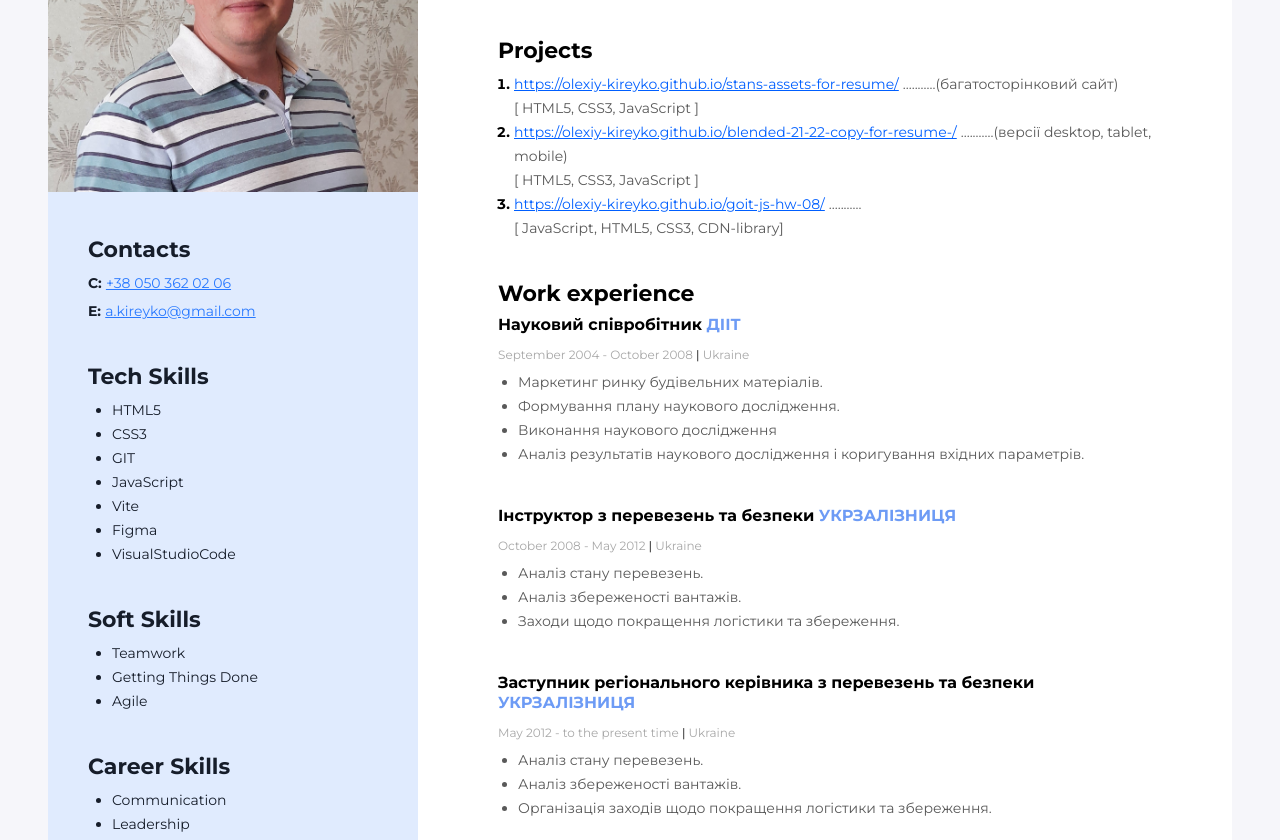
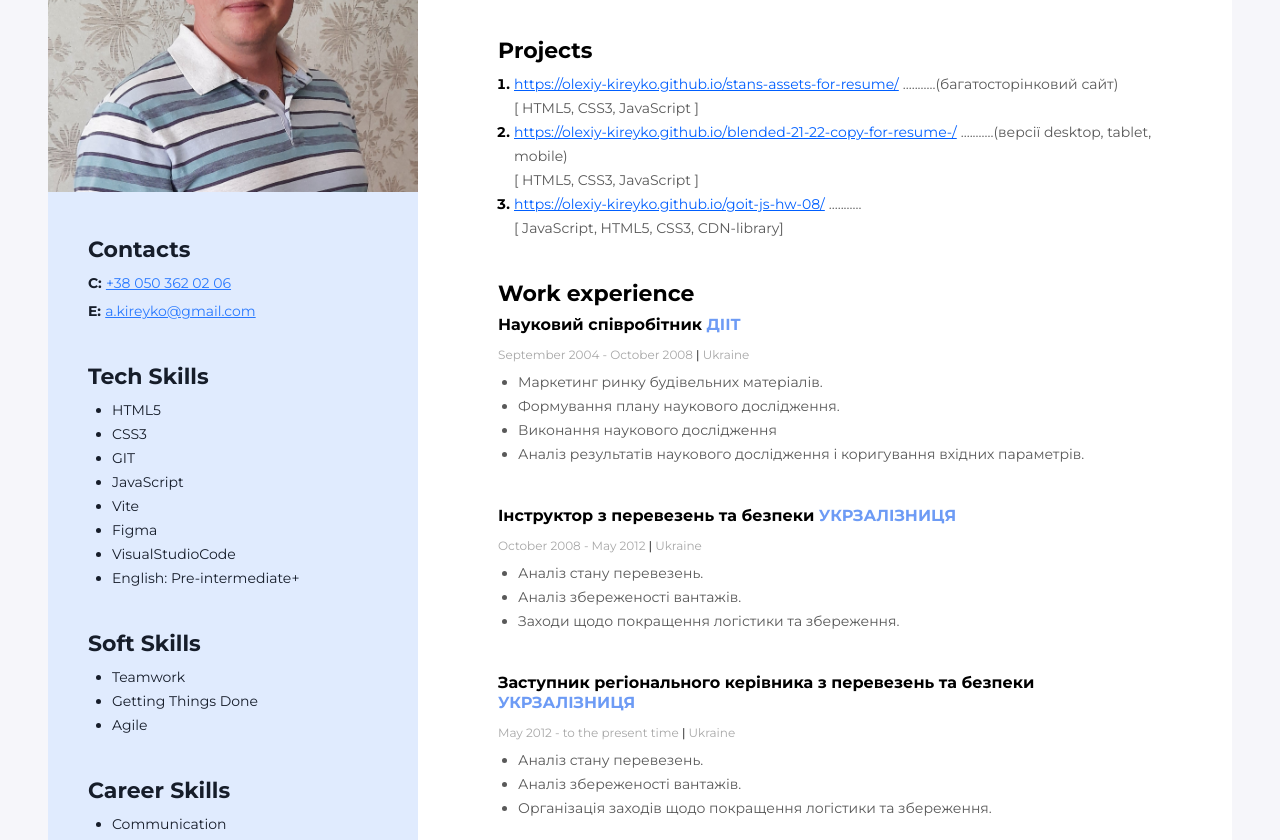
Before and after one commit to olexiy-kireyko/resume, a plain HTML site: page index.html in a window 1280 px wide. Shown: the part 257-1097 px from the top of the page. Drawn offline with Linux system fonts and the light colour scheme; a web font is replaced by a local one.

Commit message:
Update index.html

```diff
--- a/index.html
+++ b/index.html
@@ -212,6 +212,7 @@
               <li class="skills-list-item">Vite</li>
               <li class="skills-list-item">Figma</li>
               <li class="skills-list-item">VisualStudioCode</li>
+              <li class="skills-list-item">English: Pre-intermediate+</li>
             </ul>
           </div>
           <!-- Soft Skills -->
```
